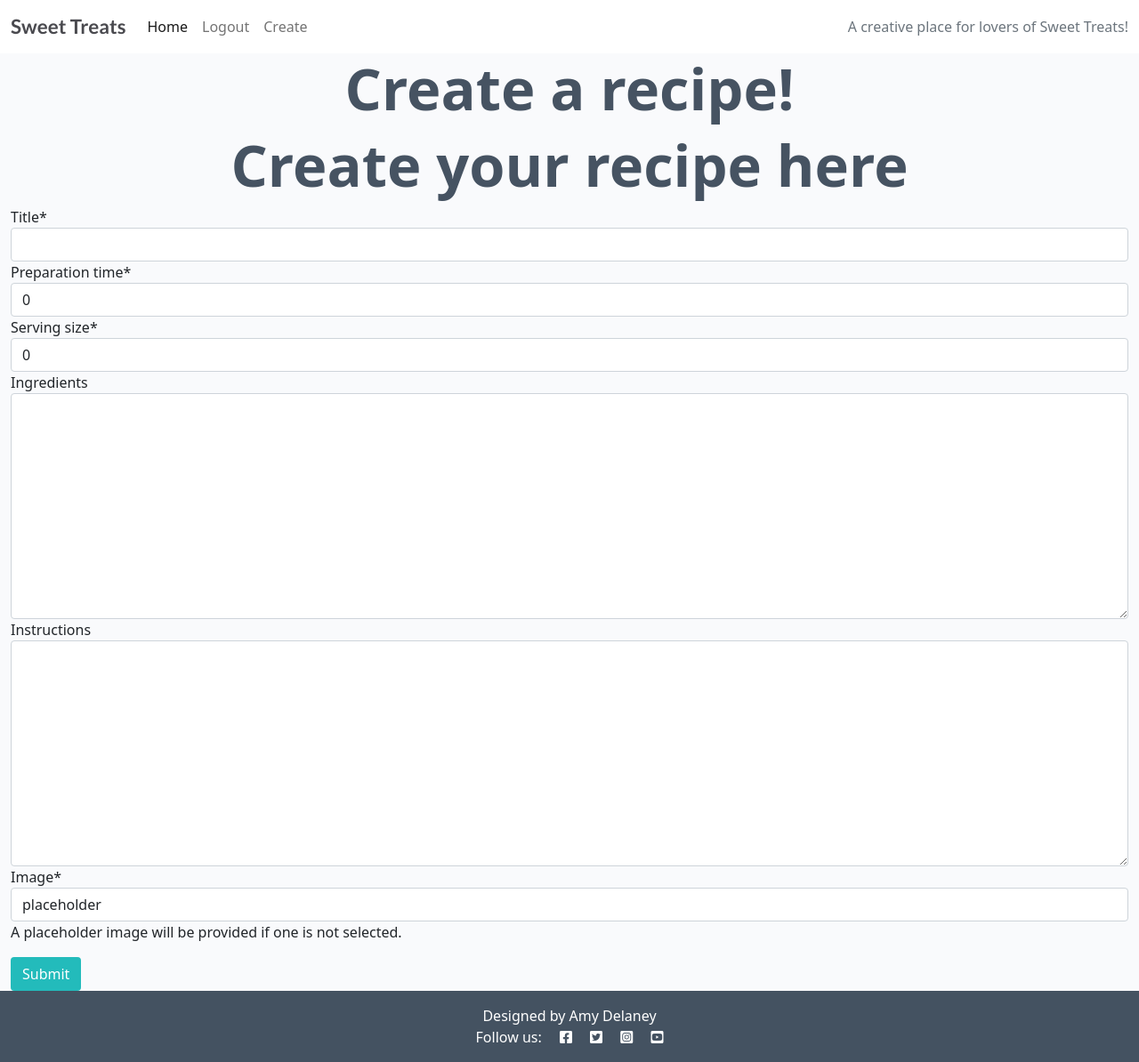
After one commit to AmyDelaney94/sweet-treats, a Django app: template templates/create_posts.html in a window 1280 px wide. The commit adds this page. Shown: the whole page at 89% size. Run offline with Django 3.2, Linux system fonts and the light colour scheme; the template is opened without the code that fills it: values that come from a table or form of the project are taken from there, others are empty; a user stored in the database is signed in; some libraries are stand-ins or nearby versions.

Commit message:
Add user option to create posts

```diff
--- a/static/css/style.css
+++ b/static/css/style.css
@@ -7,10 +7,6 @@ body {
     font-size: 1.4rem;
     font-weight: 700;
     color: #4A4A4F;
-}
-
-.red-o {
-    color: #E84610;
 }
 
 .thin {
@@ -140,3 +136,11 @@ body {
     background: transparent;
     border: none;
 }
+
+/* Creating Posts */
+.recipe-heading {
+    text-align: center;
+    font-weight: bold;
+    font-size: 65px;
+    color: #465362;
+}
--- a/sweettreats/forms.py
+++ b/sweettreats/forms.py
@@ -2,7 +2,8 @@
    Displaying imports at beginning of file
 '''
 from django import forms
-from .models import Comment
+from django_summernote.widgets import SummernoteWidget
+from .models import Comment, Post
 
 
 class CommentForm(forms.ModelForm):
@@ -15,3 +16,31 @@ class CommentForm(forms.ModelForm):
         '''
         model = Comment
         fields = ('body',)
+
+
+class CreationForm(forms.ModelForm):
+    """
+    Form class to add a recipe
+    """
+    class Meta:
+        """
+        Available fields for recipe creation.
+        """
+        model = Post
+        fields = [
+            'title',
+            'author',
+            'preparation_time',
+            'serving_size',
+            'ingredients',
+            'instructions',
+            'featured_image',
+        ]
+
+        widgets = {
+            'ingredients': SummernoteWidget(),
+            'instructions': SummernoteWidget(),
+        }
+
+    def __init__(self, *args, **kwargs):
+        super(CreationForm, self).__init__(*args, **kwargs)
--- a/sweettreats/models.py
+++ b/sweettreats/models.py
@@ -21,7 +21,7 @@ class Post(models.Model):
     featured_image = CloudinaryField('image', default='placeholder')
     excerpt = models.TextField(blank=True)
     updated_on = models.DateTimeField(auto_now=True)
-    prepatation_time = models.CharField(max_length=30, default=0)
+    preparation_time = models.CharField(max_length=30, default=0)
     serving_size = models.CharField(max_length=30, default=0)
     ingredients = models.TextField(blank=True)
     instructions = models.TextField(blank=True)
@@ -34,7 +34,6 @@ class Post(models.Model):
         '''
             Class for ordering posts in decending order
         '''
-
         ordering = ["-created_on"]
 
     def __str__(self):
@@ -45,7 +44,7 @@ class Post(models.Model):
 
     def number_of_likes(self):
         '''
-            Method used to return number of likes
+            Method used to return total count of likes on a recipe
         '''
         return self.likes.count()
 
--- a/sweettreats/urls.py
+++ b/sweettreats/urls.py
@@ -9,4 +9,5 @@ urlpatterns = [
     path('', views.PostList.as_view(), name='home'),
     path('<slug:slug>/', views.PostDetail.as_view(), name='posts'),
     path('like/<slug:slug>', views.PostLike.as_view(), name='posts_like'),
+    path('create_posts', views.createposts, name='create_posts'),
 ]
--- a/templates/base.html
+++ b/templates/base.html
@@ -39,6 +39,9 @@
                     {% if user.is_authenticated %}
                     <li class="nav-item">
                         <a class="nav-link" href="{% url 'account_logout' %}">Logout</a>
+                    </li>
+                    <li class="nav-item">
+                        <a class="nav-link" href="{% url 'create_posts' %}">Create</a>
                     </li>
                     {% else %}
                     <li class="nav-item">
--- /dev/null
+++ b/templates/create_posts.html
@@ -0,0 +1,54 @@
+{% extends "base.html" %}
+{% load crispy_forms_tags %}
+{% block content %}
+
+<div class="container-fluid">
+    <h1 class="recipe-heading">Create a recipe!</h1>
+</div>
+
+{% if user.is_authenticated %}
+<div class="container-fluid">
+    <div>
+        <h2 class="recipe-heading">Create your recipe here</h2>
+    </div>
+    <div>
+        <form method="post" enctype="multipart/form-data">
+            <div class="row">
+                <div class="col">
+                    {% csrf_token %}
+                    <div class="row">
+                        {{ posts_form.title | as_crispy_field | safe }}
+                    </div>
+                    <div class="row">
+                        {{ posts_form.preparation_time | as_crispy_field | safe }}
+                    </div>
+                    <div class="row">
+                        {{ posts_form.serving_size | as_crispy_field | safe }}
+                    </div>
+                    <div class="row">
+                        {{ posts_form.ingredients | as_crispy_field | safe }}
+                    </div>
+                    <div class="row">
+                        {{ posts_form.instructions | as_crispy_field | safe }}
+                    </div>
+                    <div class="row">
+                        {{ posts_form.featured_image | as_crispy_field | safe }}
+                        <p>A placeholder image will be provided if one is not selected.</p>
+                    </div>
+                    <button type="submit" class="btn btn-register submit-btn">Submit</button>
+                </div>
+            </div>
+        </form>
+    </div>
+</div>
+{% else %}
+<div class="container-fluid">
+    <div class="create-login-text">
+        <h1 class="create-login-heading">Oopps!</h1>
+        <p class="create-login-p">It looks like you aren't logged in yet.</p>
+        <p class="create-login-p">Please click log in or register to share recipes!</p>
+    </div>
+</div>
+{% endif %}
+
+{% endblock %}
```
Also changed, not shown: sweettreats/views.py (+31 -4 lines), templates/posts.html (+5 -12 lines), sweettreats/migrations/0003_rename_prepatation_time_post_preparation_time.py (added).
